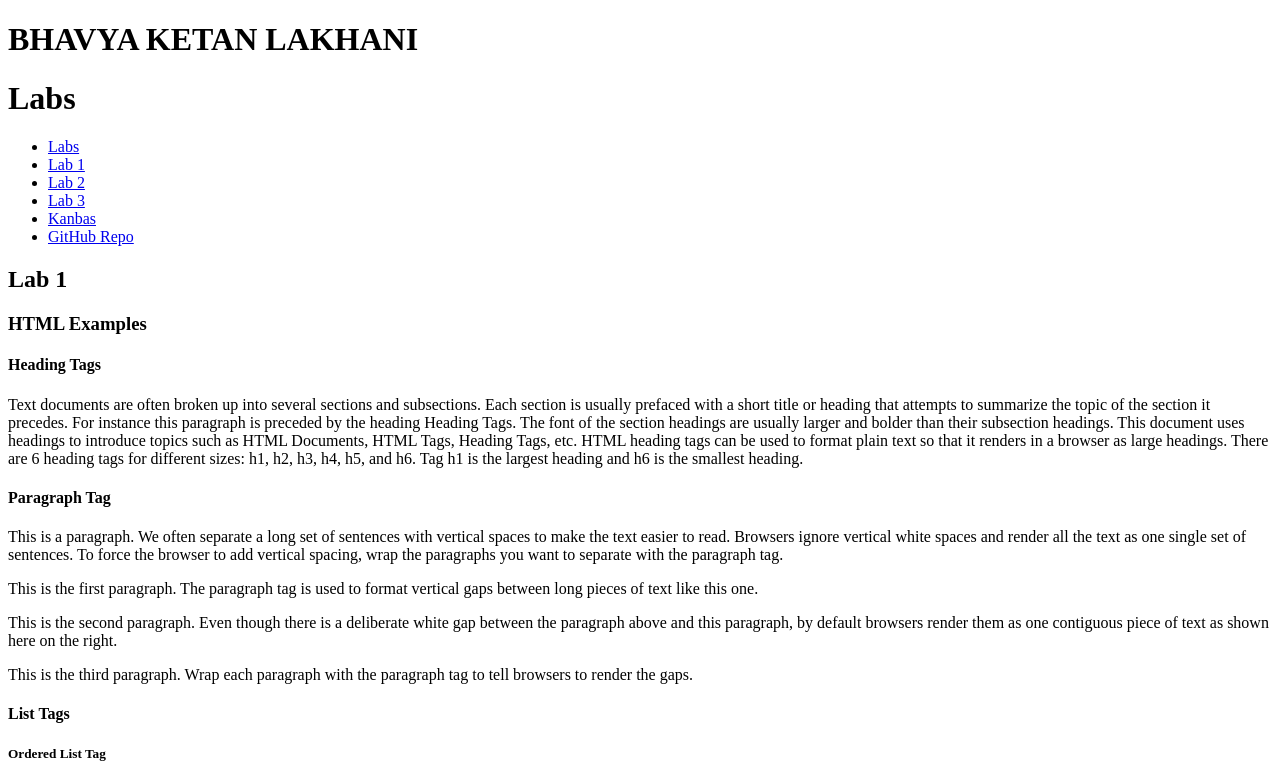
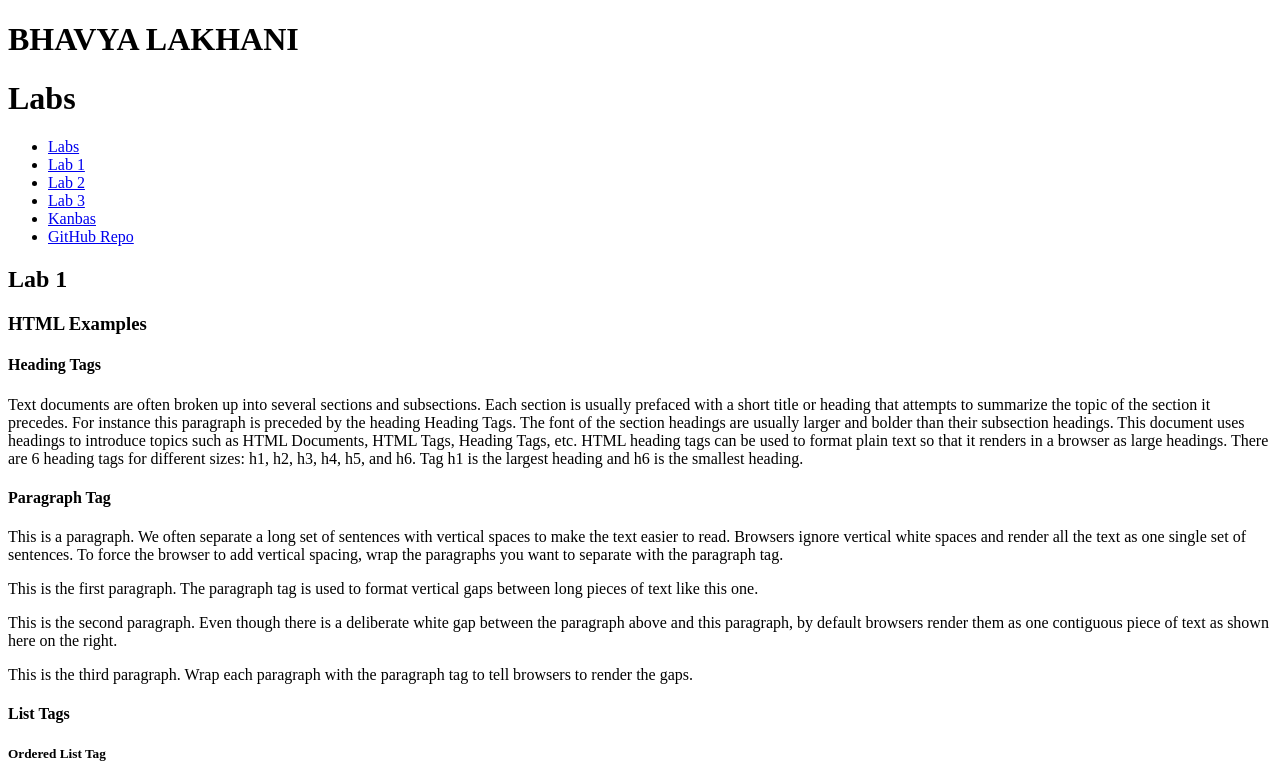
Before and after one commit to Bhavyalakhani/kanbas-react-web-app, a React (Create React App) app: page /Signup#/Labs/Lab1 in a window 1280 px wide. Shown: the top 784 px of the page. Built offline with nearby package versions, Linux system fonts and the light colour scheme.

Commit message:
changed name

```diff
--- a/src/Labs/index.tsx
+++ b/src/Labs/index.tsx
@@ -7,7 +7,7 @@ import Lab2 from "./Lab2";
 export default function Labs() {
   return (
     <div id="wd-labs">
-      <h1>BHAVYA KETAN LAKHANI</h1>
+      <h1>BHAVYA LAKHANI</h1>
       <h1>Labs</h1>
       <TOC />
       <Routes>
```
